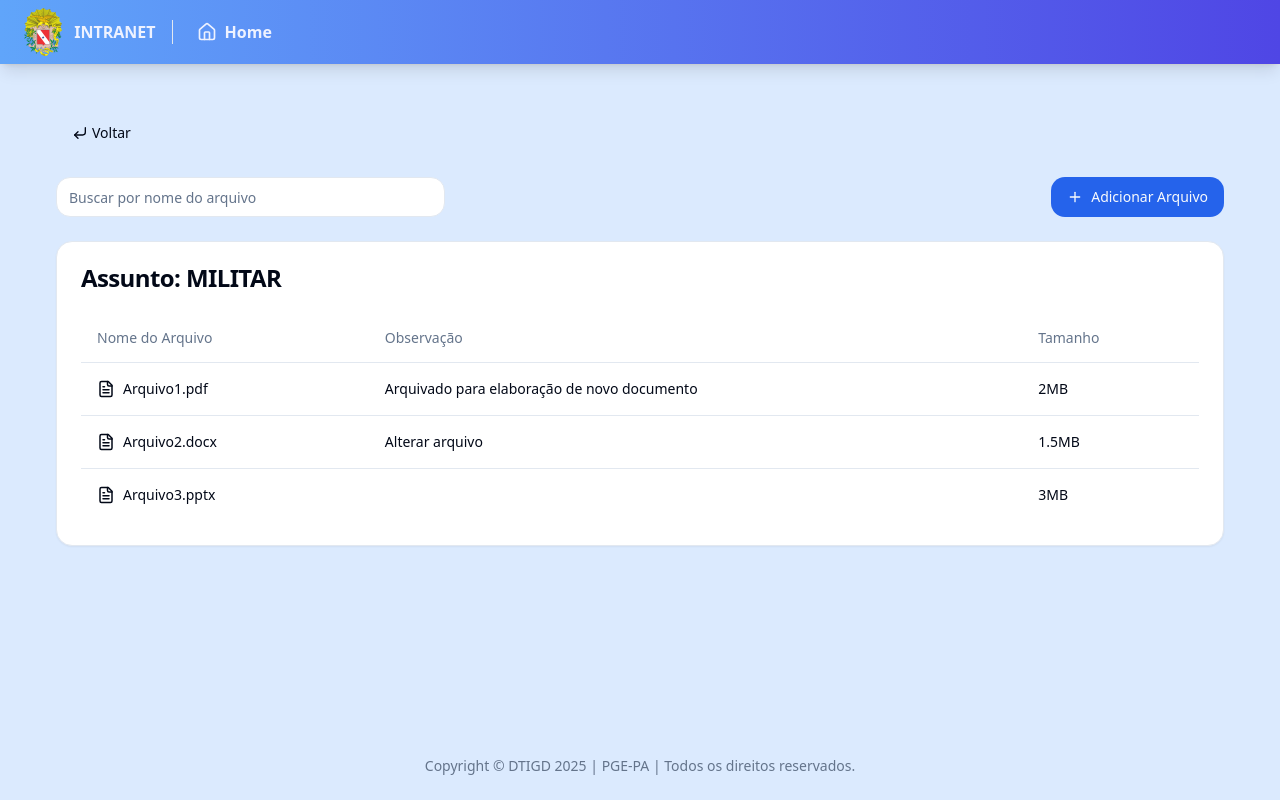
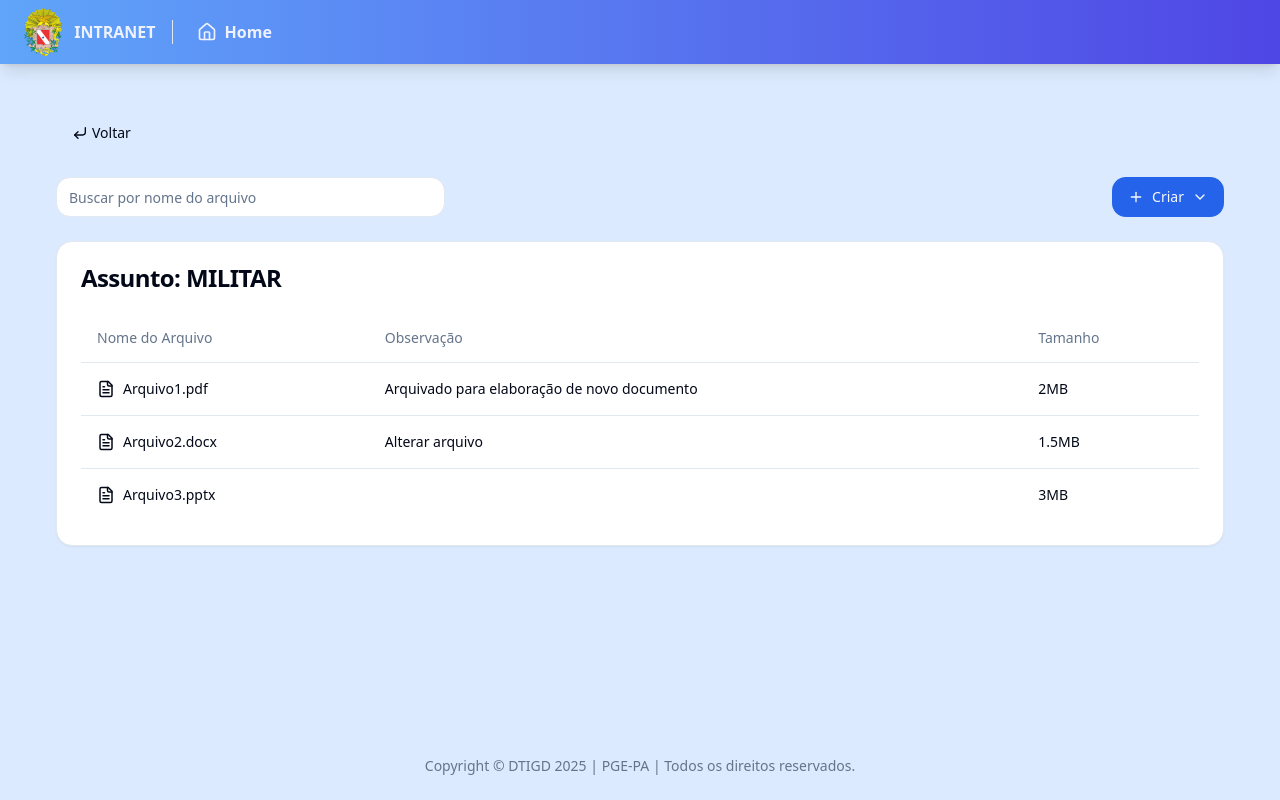
Before and after one commit to anderson-pontes/portal, a React (Vite) app: page /#/folder/1 in a window 1280 px wide. Built offline with nearby package versions, Linux system fonts and the light colour scheme; no server answers.

Commit message:
ajuste na opção de criação de pasta e arquivo

```diff
--- a/src/pages/app/FolderDetailsPage.tsx
+++ b/src/pages/app/FolderDetailsPage.tsx
@@ -3,8 +3,9 @@ import { useParams, useNavigate } from "react-router-dom";
 import { Button } from "@/components/ui/button";
 import { Card, CardContent, CardHeader, CardTitle } from "@/components/ui/card";
 import { Table, TableBody, TableCell, TableHead, TableHeader, TableRow } from "@/components/ui/table";
-import { CornerDownLeft, FileText, Plus } from "lucide-react";
+import { ChevronDown, CornerDownLeft, FileText, Plus } from "lucide-react";
 import { Input } from '@/components/ui/input';
+import { DropdownMenu, DropdownMenuContent, DropdownMenuItem, DropdownMenuTrigger } from "@/components/ui/dropdown-menu";
 
 // Definindo os tipos dos arquivos
 interface File {
@@ -73,9 +74,20 @@ export default function FolderDetailsPage() {
           onChange={(e) => setSearch(e.target.value)}
           className="w-1/3"
         />
-        <Button className="flex items-center gap-2">
-          <Plus size={16} /> Adicionar Arquivo
-        </Button>
+
+        <DropdownMenu>
+          <DropdownMenuTrigger asChild>
+            <Button className="flex items-center gap-2">
+              <Plus size={16} />
+              Criar
+              <ChevronDown size={16} />
+            </Button>
+          </DropdownMenuTrigger>
+          <DropdownMenuContent align="end">
+            <DropdownMenuItem>Pasta</DropdownMenuItem>
+            <DropdownMenuItem>Arquivo</DropdownMenuItem>
+          </DropdownMenuContent>
+        </DropdownMenu>
       </div>
 
 
--- a/src/pages/app/Pcta.tsx
+++ b/src/pages/app/Pcta.tsx
@@ -4,8 +4,8 @@ import { Input } from "@/components/ui/input";
 import { Button } from "@/components/ui/button";
 import { Card, CardContent, CardHeader, CardTitle } from "@/components/ui/card";
 import { Table, TableBody, TableCell, TableHead, TableHeader, TableRow } from "@/components/ui/table";
-import { Folder, FileText, Plus, ChevronDown, CornerDownLeft } from "lucide-react";
-import { DropdownMenu, DropdownMenuContent, DropdownMenuItem, DropdownMenuTrigger } from "@/components/ui/dropdown-menu";
+import { Folder, FileText, Plus, CornerDownLeft } from "lucide-react";
+
 
 const data = [
   { id: 1, name: "MILITAR", type: "folder", date: "06/03/2024", status: "✔️ Concluído", questions: 45 },
@@ -35,17 +35,10 @@ export default function FileManagerPage() {
           onChange={(e) => setSearch(e.target.value)}
           className="w-1/3"
         />
-        <DropdownMenu>
-          <DropdownMenuTrigger asChild>
-            <Button className="flex items-center gap-2">
-              <Plus size={16} /> Criar <ChevronDown size={16} />
-            </Button>
-          </DropdownMenuTrigger>
-          <DropdownMenuContent align="end">
-            <DropdownMenuItem>Assunto</DropdownMenuItem>
-            <DropdownMenuItem>Arquivo</DropdownMenuItem>
-          </DropdownMenuContent>
-        </DropdownMenu>
+        <Button className="flex items-center gap-2">
+          <Plus size={16} />
+            Criar Pasta
+        </Button>
       </div>
 
       <Card>
```
